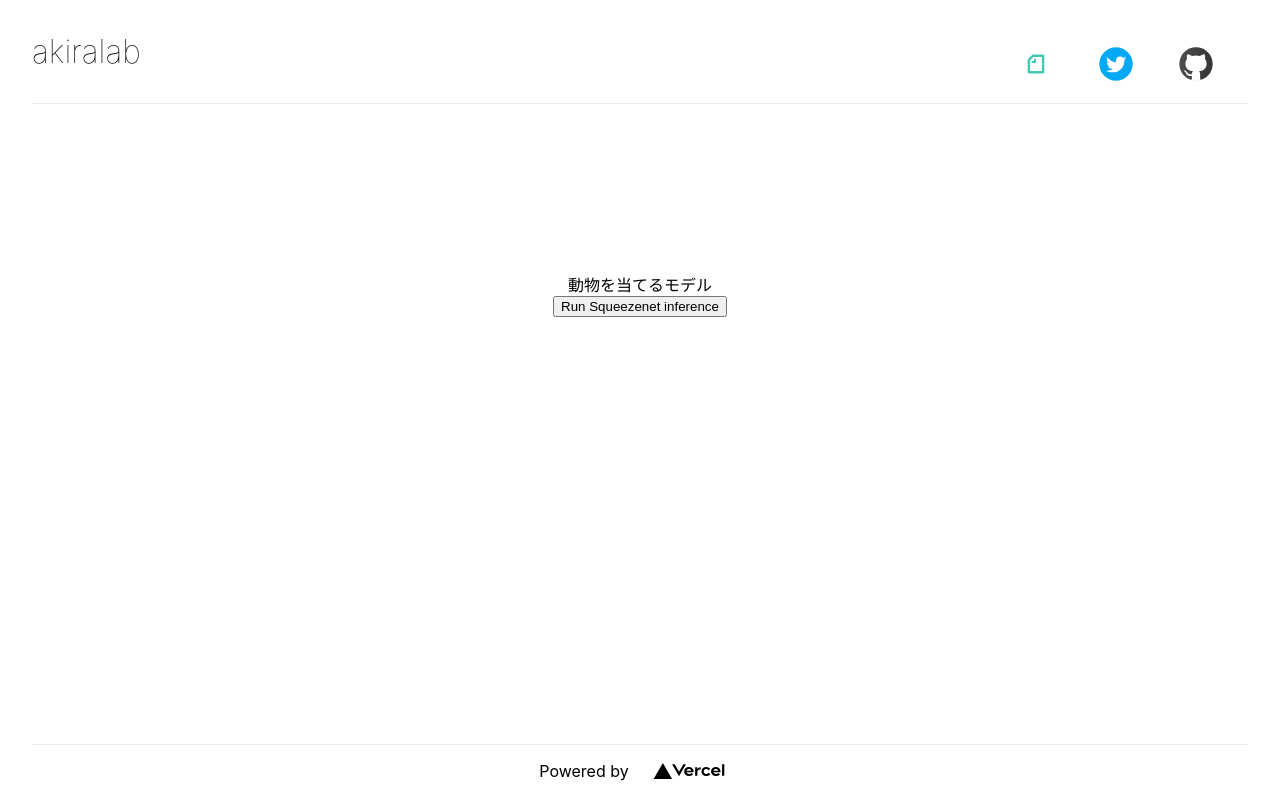
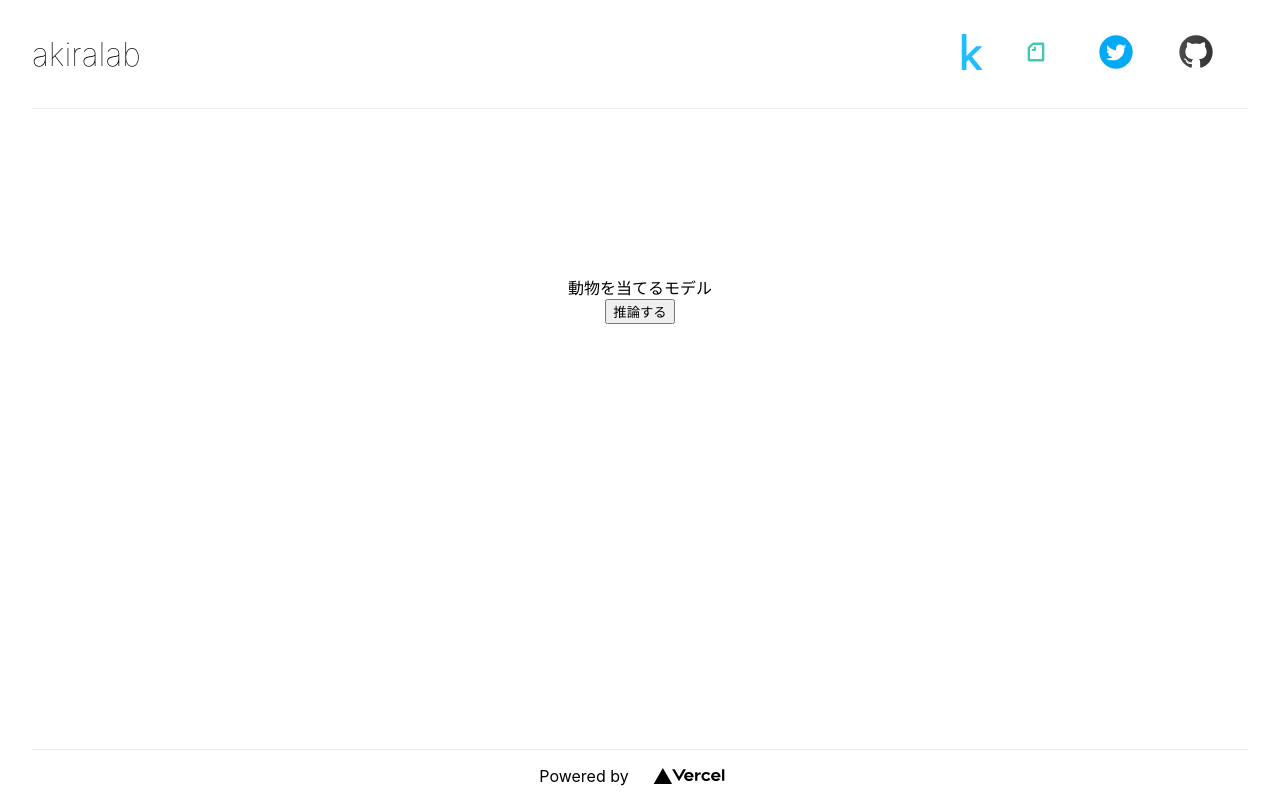
Before and after one commit to akiralab/akiralab.github.io, a Next.js app: page /squeezenet in a window 1280 px wide. Built offline with nearby package versions, Linux system fonts and the light colour scheme.

Commit message:
表記変更

```diff
--- a/components/ImageCanvas.tsx
+++ b/components/ImageCanvas.tsx
@@ -55,13 +55,13 @@ const ImageCanvas = (props: Props) => {
   // Update the label and confidence
   setLabel(topResult.name.toUpperCase());
   setConfidence(topResult.probability);
-  setInferenceTime(`Inference speed: ${inferenceTime} seconds`);
+  setInferenceTime(`今回の推論時間: ${inferenceTime} 秒`);
  };
 
  return (
   <>
    <button className={styles.grid} onClick={displayImageAndRunInference}>
-    Run Squeezenet inference
+    推論する
    </button>
    <br />
    <canvas ref={canvasRef} width={props.width} height={props.height} />
--- a/components/layout.tsx
+++ b/components/layout.tsx
@@ -14,7 +14,10 @@ const Layout = ({ children }: Props) => {
  return (
   <>
    <Head>
-    <title>akiralab</title>
+    <Link href="/">
+     <title>akiralab</title>
+    </Link>
+    {/* <title href="/">akiralab</title> */}
     <meta name="description" content="Generated by create next app" />
     <link rel="icon" href="/g.ico" />
    </Head>
@@ -33,9 +36,9 @@ const Layout = ({ children }: Props) => {
          <img src="/twitter.svg" alt="twitter" width="40" height="40" />
         </div>
        </Link>
-       {/* <Link className={styles.logo} href="https://www.kaggle.com/akirakawai">
+       <Link className={styles.logo} href="https://www.kaggle.com/akirakawai">
         <img src="/kaggle.svg" alt="kaggle" width="40" height="40" />
-       </Link> */}
+       </Link>
        <Link href="https://note.com/kawaiakira">
         <div className={styles.logo}>
          <img src="/note.svg" alt="note" width="40" height="40" />
```
